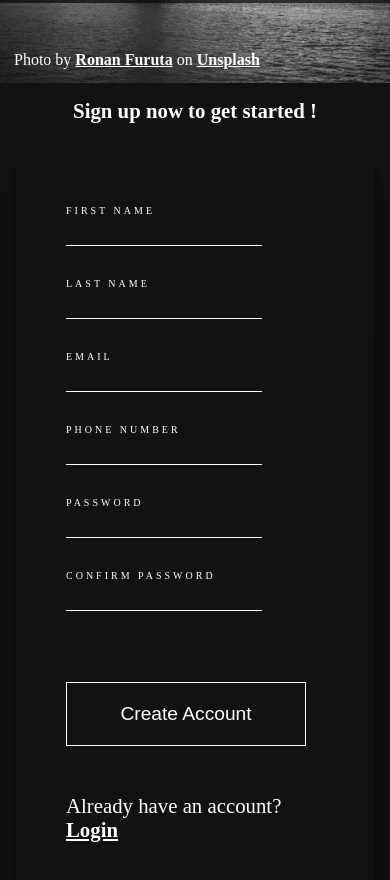
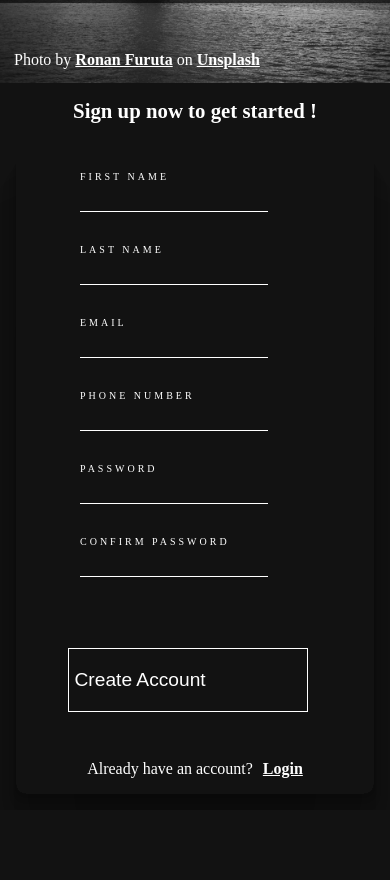
Before and after one commit to swiftective/Sign-up-form, a plain HTML site: page index.html in a window 390 px wide. Shown: the part 208-1088 px from the top of the page. After the commit the page ends 1018 px from the top, so only its background shows below. Drawn offline with Linux system fonts and the light colour scheme.

Commit message:
Edit styles.css

```diff
--- a/styles/styles.css
+++ b/styles/styles.css
@@ -13,9 +13,18 @@ body {
   }
 }
 
-@media screen and (max-width: 750px) {
+@media screen and (max-width: 600px) {
   form > * {
-    grid-column-start: 1;
+    grid-column: 1 / -1;
+    display: flex;
+    flex-direction: column;
+    justify-self: center;
+    justify-content: center;
+  }
+
+  #login {
+    flex-direction: row;
+    gap: 10px;
   }
 }
 
@@ -70,7 +79,7 @@ a {
   gap: 2rem;
   justify-content: center;
   font-size: 1.3rem;
-  margin: 1rem;
+  padding: 1rem;
 }
 
 .form-description {
@@ -103,7 +112,7 @@ form {
   min-height: 40vh;
   border-radius: 10px;
 
-  padding: 50px;
+  padding: 1rem;
   box-shadow: 0 2.8px 2.2px rgba(0, 0, 0, 0.034),
     0 6.7px 5.3px rgba(0, 0, 0, 0.048), 0 12.5px 10px rgba(0, 0, 0, 0.06),
     0 22.3px 17.9px rgba(0, 0, 0, 0.072), 0 41.8px 33.4px rgba(0, 0, 0, 0.086),
@@ -127,7 +136,7 @@ button {
   background-color: transparent;
   border: 1px solid white;
   height: 4rem;
-  margin: 2.4rem 0 1rem;
+  margin: 2.4rem 15px 1rem 0;
   font-size: 1.2rem;
   width: 15rem;
   transition: all 0.5s ease-in-out;
@@ -139,5 +148,6 @@ button:hover {
 }
 
 #login {
-  grid-column: 1;
+  grid-column: 1 / -1;
+  font-size: 1rem;
 }
```
